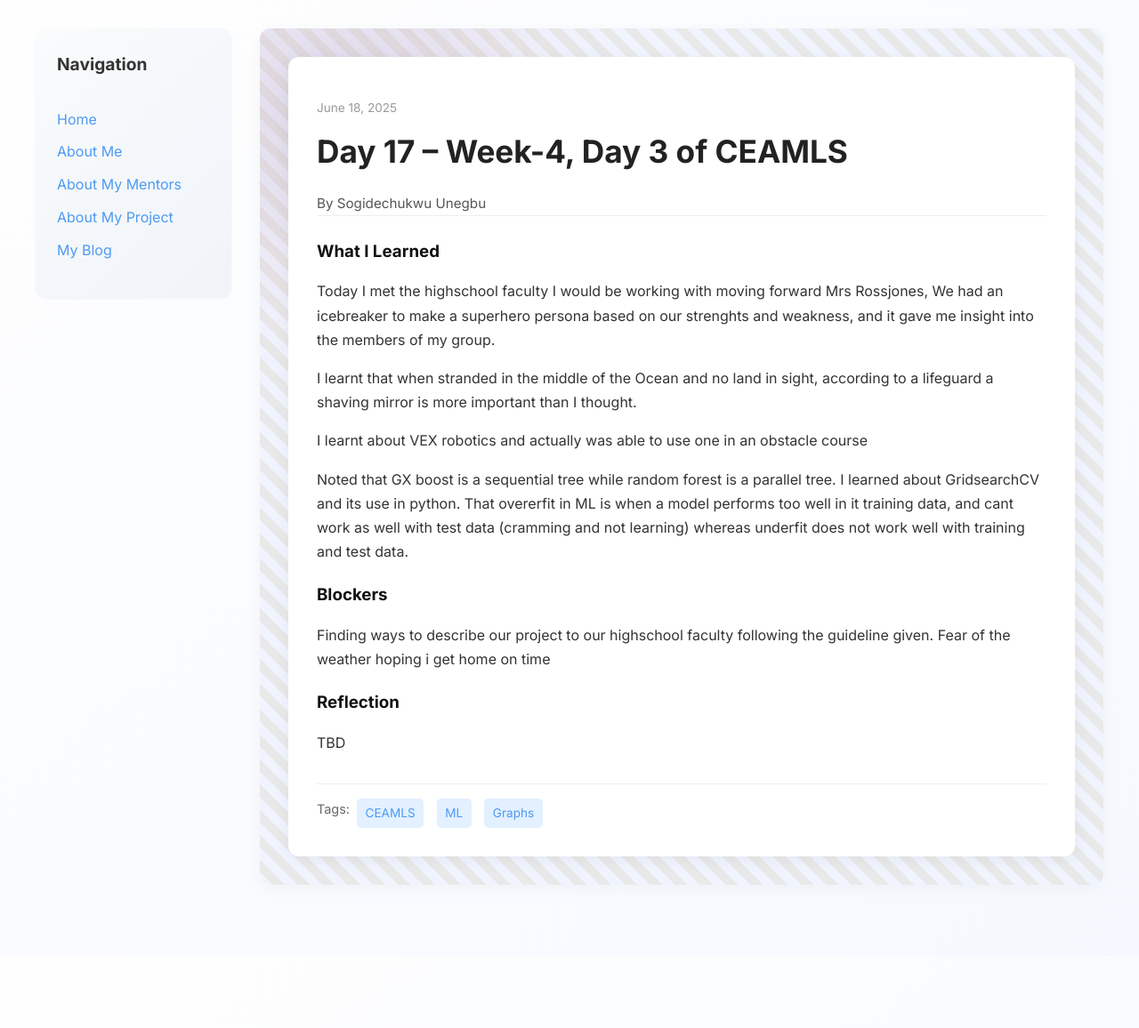
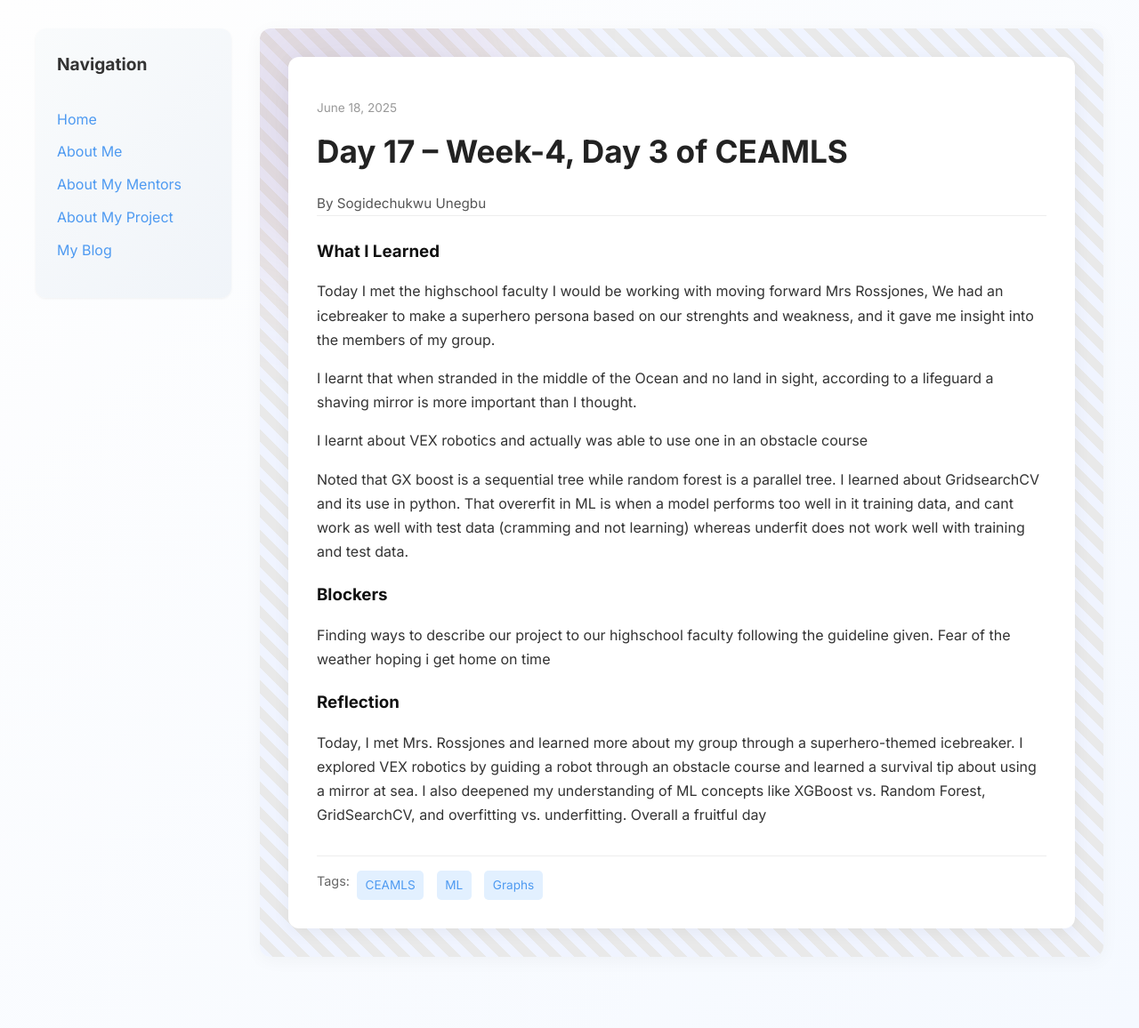
Before and after one commit to UnegbuSogidechukwu/UnegbuSogidechukwu.github.io, a Jekyll site: the page built from _posts/2025-06-18-day-17.md, in a window 1280 px wide. Shown: the whole page at 89% size. Built offline with Jekyll 4.4.1, drawn with Linux system fonts in a browser that asks for light colours; before the commit the page ends 1075 px from its top, so only the background shows below that.

Commit message:
Update 2025-06-18-day-17.md

```diff
--- a/_posts/2025-06-18-day-17.md
+++ b/_posts/2025-06-18-day-17.md
@@ -23,7 +23,7 @@ blockers: |
 
 
 reflection: |
-  TBD
+  Today, I met Mrs. Rossjones and learned more about my group through a superhero-themed icebreaker. I explored VEX robotics by guiding a robot through an obstacle course and learned a survival tip about using a mirror at sea. I also deepened my understanding of ML concepts like XGBoost vs. Random Forest, GridSearchCV, and overfitting vs. underfitting. Overall a fruitful day
 
 
 ---
```
